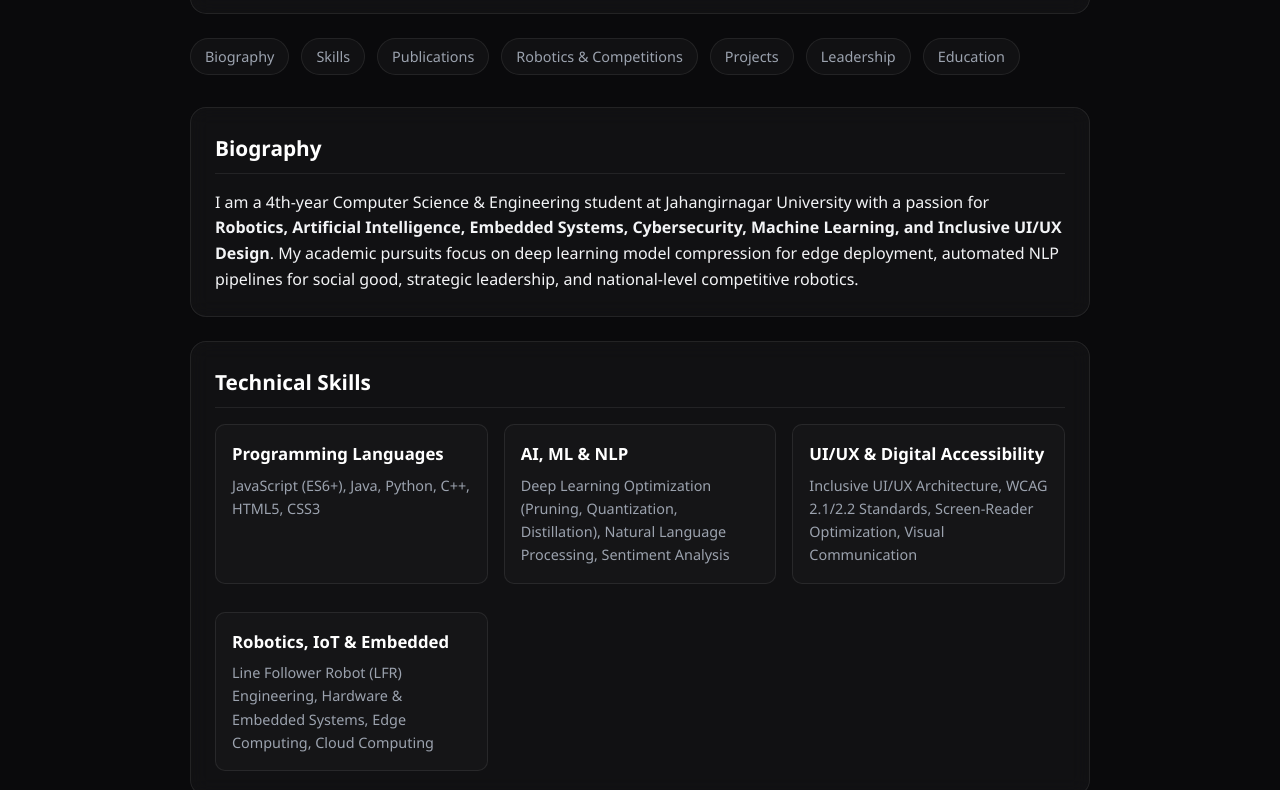
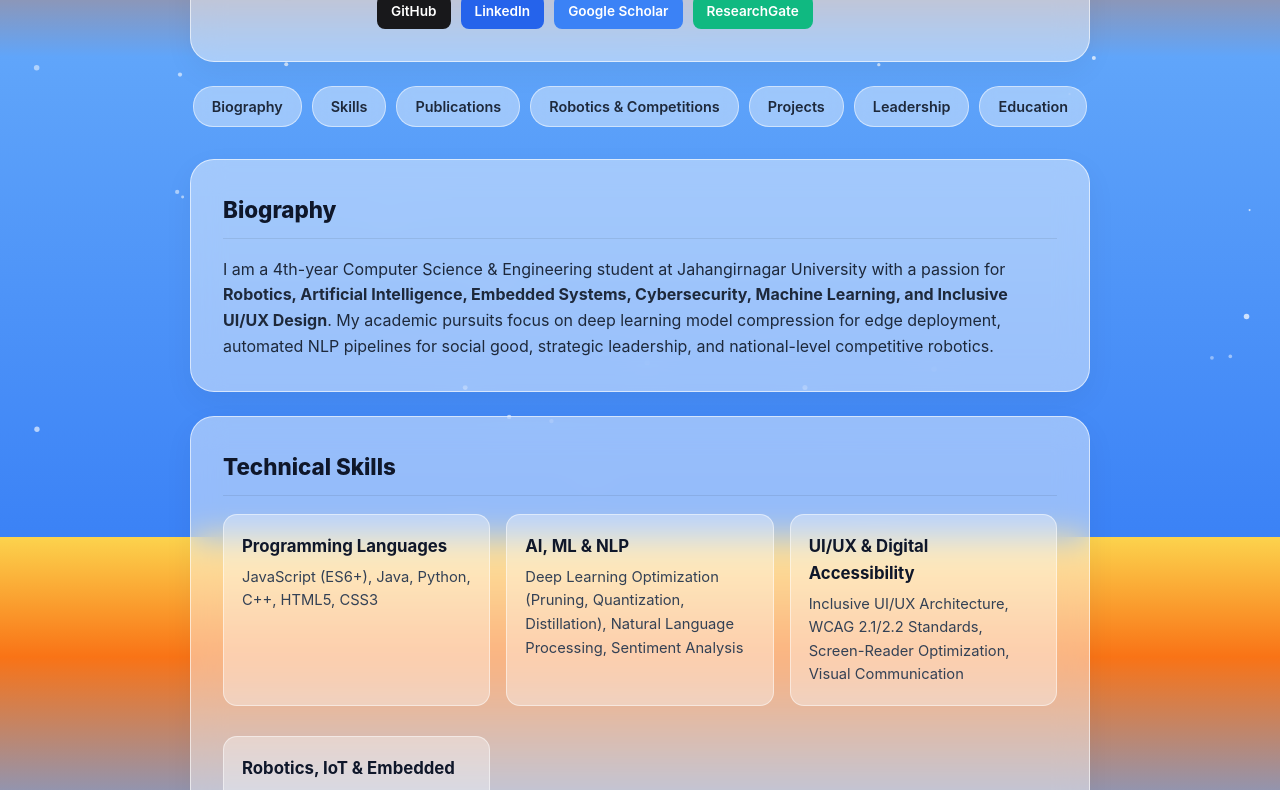
Before and after one commit to MTNusaiba/MTNusaiba.github.io, a plain HTML site: page index.html in a window 1280 px wide. Shown: the part 263-1053 px from the top of the page. Drawn offline with Linux system fonts and the light colour scheme.

Commit message:
Refactor index.html with new styling and structure

```diff
--- a/index.html
+++ b/index.html
@@ -5,18 +5,6 @@
   <meta name="viewport" content="width=device-width, initial-scale=1.0">
   <title>Maimuna Tasnim Nusaiba - Portfolio</title>
   <style>
-    :root {
-      --bg: #0a0a0c;
-      --card-bg: rgba(255, 255, 255, 0.03);
-      --border: rgba(255, 255, 255, 0.08);
-      --accent: #6366f1;
-      --accent-glow: rgba(99, 102, 241, 0.25);
-      --text: #f3f4f6;
-      --text-muted: #9ca3af;
-      /* Font stack reverted to the original dynamic style you prefer */
-      --font-stack: 'Segoe UI', -apple-system, BlinkMacSystemFont, 'San Francisco', 'Roboto', 'Noto Sans', 'Oxygen', 'Ubuntu', 'Cantarell', 'Helvetica Neue', sans-serif;
-    }
-
     * {
       box-sizing: border-box;
       margin: 0;
@@ -24,11 +12,14 @@
     }
 
     body {
-      background-color: var(--bg);
-      color: var(--text);
-      font-family: var(--font-stack);
+      margin: 0;
+      font-family: -apple-system, BlinkMacSystemFont, "Segoe UI", Roboto, "Helvetica Neue", Arial, sans-serif;
+      background: linear-gradient(180deg, #fcd34d 0%, #f97316 15%, #60a5fa 40%, #3b82f6 100%);
+      background-attachment: fixed;
+      color: #1e293b;
       line-height: 1.6;
-      padding: 20px;
+      min-height: 100vh;
+      padding: 40px 20px;
     }
 
     canvas#bg-canvas {
@@ -37,24 +28,29 @@
       left: 0;
       width: 100vw;
       height: 100vh;
-      z-index: -1;
+      z-index: 0;
       pointer-events: none;
     }
 
     .container {
+      position: relative;
+      z-index: 1;
       max-width: 900px;
       margin: 0 auto;
     }
 
+    /* Profile Header Styling */
     .profile-header {
       display: flex;
       gap: 24px;
       align-items: center;
-      background: var(--card-bg);
-      border: 1px solid var(--border);
-      border-radius: 16px;
-      padding: 24px;
-      backdrop-filter: blur(10px);
+      background: rgba(255, 255, 255, 0.45);
+      border: 1px solid rgba(255, 255, 255, 0.6);
+      border-radius: 24px;
+      padding: 32px;
+      backdrop-filter: blur(16px);
+      -webkit-backdrop-filter: blur(16px);
+      box-shadow: 0 10px 30px rgba(0, 0, 0, 0.05);
       margin-bottom: 24px;
     }
 
@@ -63,111 +59,125 @@
       height: 130px;
       border-radius: 50%;
       object-fit: cover;
-      border: 2px solid var(--accent);
-      box-shadow: 0 0 15px var(--accent-glow);
+      border: 3px solid #ffffff;
+      box-shadow: 0 4px 14px rgba(0, 0, 0, 0.15);
+      flex-shrink: 0;
     }
 
     .profile-info h1 {
-      font-size: 1.8rem;
-      font-weight: 700;
-      color: #ffffff;
+      font-size: 2rem;
+      font-weight: 800;
+      color: #0f172a;
       margin-bottom: 4px;
     }
 
     .profile-info p {
-      color: var(--text-muted);
+      color: #334155;
       font-size: 0.95rem;
     }
 
     .domain-tag {
       display: inline-block;
-      margin-top: 8px;
-      padding: 4px 12px;
-      background: rgba(99, 102, 241, 0.15);
-      border: 1px solid var(--accent);
-      color: #a5b4fc;
+      margin-top: 10px;
+      padding: 6px 16px;
+      background: #4f46e5;
+      color: #ffffff;
       border-radius: 20px;
       font-size: 0.82rem;
       font-weight: 600;
+      box-shadow: 0 2px 8px rgba(79, 70, 229, 0.3);
     }
 
+    /* Social Link Buttons */
     .links {
       display: flex;
-      gap: 12px;
-      margin-top: 12px;
+      gap: 10px;
+      margin-top: 14px;
       flex-wrap: wrap;
     }
 
     .links a {
-      color: var(--text);
+      color: #ffffff;
       text-decoration: none;
-      font-size: 0.88rem;
-      padding: 4px 10px;
-      background: rgba(255, 255, 255, 0.05);
-      border: 1px solid var(--border);
-      border-radius: 6px;
-      transition: all 0.2s;
+      font-size: 0.85rem;
+      font-weight: 600;
+      padding: 6px 14px;
+      border-radius: 8px;
+      transition: transform 0.2s, opacity 0.2s;
     }
 
     .links a:hover {
-      border-color: var(--accent);
-      color: #a5b4fc;
+      transform: translateY(-2px);
+      opacity: 0.9;
     }
 
+    .btn-github { background-color: #18181b; }
+    .btn-linkedin { background-color: #2563eb; }
+    .btn-scholar { background-color: #3b82f6; }
+    .btn-researchgate { background-color: #10b981; }
+
+    /* Nav Bar Styling */
     nav {
       display: flex;
-      gap: 12px;
+      gap: 10px;
       overflow-x: auto;
       padding-bottom: 8px;
       margin-bottom: 24px;
+      justify-content: center;
     }
 
     nav a {
-      color: var(--text-muted);
+      color: #1e293b;
       text-decoration: none;
       font-size: 0.9rem;
+      font-weight: 600;
       white-space: nowrap;
-      padding: 6px 14px;
-      background: var(--card-bg);
-      border: 1px solid var(--border);
+      padding: 8px 18px;
+      background: rgba(255, 255, 255, 0.4);
+      border: 1px solid rgba(255, 255, 255, 0.5);
       border-radius: 20px;
+      backdrop-filter: blur(8px);
       transition: all 0.2s;
     }
 
     nav a:hover {
-      color: var(--text);
-      border-color: var(--accent);
+      background: rgba(255, 255, 255, 0.7);
+      transform: translateY(-1px);
     }
 
+    /* Sections and Glass Cards */
     section {
-      background: var(--card-bg);
-      border: 1px solid var(--border);
-      border-radius: 16px;
-      padding: 24px;
-      backdrop-filter: blur(10px);
+      background: rgba(255, 255, 255, 0.45);
+      border: 1px solid rgba(255, 255, 255, 0.6);
+      border-radius: 24px;
+      padding: 32px;
+      backdrop-filter: blur(16px);
+      -webkit-backdrop-filter: blur(16px);
+      box-shadow: 0 10px 30px rgba(0, 0, 0, 0.05);
       margin-bottom: 24px;
     }
 
     section h2 {
-      font-size: 1.3rem;
-      margin-bottom: 16px;
-      border-bottom: 1px solid var(--border);
-      padding-bottom: 8px;
-      color: #ffffff;
+      font-size: 1.4rem;
+      font-weight: 800;
+      margin-bottom: 18px;
+      border-bottom: 1px solid rgba(0, 0, 0, 0.08);
+      padding-bottom: 10px;
+      color: #0f172a;
     }
 
     .grid-2 {
       display: grid;
-      grid-template-columns: repeat(auto-fit, minmax(250px, 1fr));
+      grid-template-columns: repeat(auto-fit, minmax(260px, 1fr));
       gap: 16px;
     }
 
     .card {
-      background: rgba(255, 255, 255, 0.02);
-      border: 1px solid var(--border);
-      padding: 16px;
-      border-radius: 10px;
-      margin-bottom: 12px;
+      background: rgba(255, 255, 255, 0.35);
+      border: 1px solid rgba(255, 255, 255, 0.5);
+      padding: 18px;
+      border-radius: 14px;
+      margin-bottom: 14px;
     }
 
     .card:last-child {
@@ -176,13 +186,14 @@
 
     .card h3 {
       font-size: 1.05rem;
-      color: #ffffff;
+      color: #0f172a;
+      font-weight: 700;
       margin-bottom: 6px;
     }
 
     .card p, .card ul {
-      font-size: 0.9rem;
-      color: var(--text-muted);
+      font-size: 0.92rem;
+      color: #334155;
     }
 
     .card ul {
@@ -193,32 +204,26 @@
     .badge {
       display: inline-block;
       font-size: 0.75rem;
-      padding: 2px 8px;
-      border-radius: 4px;
-      background: rgba(99, 102, 241, 0.2);
-      color: #a5b4fc;
+      padding: 3px 10px;
+      border-radius: 12px;
+      background: #e0e7ff;
+      color: #3730a3;
+      font-weight: 700;
       margin-left: 6px;
     }
 
     .highlight-card {
-      border-left: 3px solid var(--accent);
+      border-left: 4px solid #4f46e5;
+      background: rgba(255, 255, 255, 0.55);
     }
 
-    .code-box {
-      font-family: monospace;
-      background: rgba(0, 0, 0, 0.4);
-      padding: 2px 6px;
-      border-radius: 4px;
-      color: #a5b4fc;
-    }
-
-    @media (max-width: 600px) {
+    @media (max-width: 650px) {
       .profile-header {
         flex-direction: column;
         text-align: center;
       }
-      .links {
-        justify-content: center;
+      nav {
+        justify-content: flex-start;
       }
     }
   </style>
@@ -231,22 +236,21 @@
 
     <!-- Profile Header -->
     <header class="profile-header">
-      <!-- Image must be named image_2.png and uploaded to your GitHub repository -->
       <img alt="Maimuna Tasnim Nusaiba" class="profile-img" src="image_2.png" onerror="this.onerror=null; this.src='https://github.com/MTNusaiba.png';">
       <div class="profile-info">
         <h1>Maimuna Tasnim Nusaiba</h1>
         <p><strong>Department of Computer Science &amp; Engineering</strong>, Jahangirnagar University</p>
         <p>
           📍 Savar, Dhaka, Bangladesh | 📞 +8801750009402 (WhatsApp)<br>
-          ✉️ <a href="mailto:20220655000nusaiba@juniv.edu" style="color:#a5b4fc;">20220655000nusaiba@juniv.edu</a> | <a href="mailto:maimunajucse31@gmail.com" style="color:#a5b4fc;">maimunajucse31@gmail.com</a>
+          ✉️ <a href="mailto:20220655000nusaiba@juniv.edu" style="color:#1d4ed8;">20220655000nusaiba@juniv.edu</a> | <a href="mailto:maimunajucse31@gmail.com" style="color:#1d4ed8;">maimunajucse31@gmail.com</a>
         </p>
         <span class="domain-tag">∞ Domain Expansion: Unlimited Research</span>
 
         <div class="links">
-          <a href="https://github.com/MTNusaiba" target="_blank">GitHub</a>
-          <a href="https://www.linkedin.com/in/maimuna-tasnim-nusaiba-02b561377/" target="_blank">LinkedIn</a>
-          <a href="https://scholar.google.com/citations?user=1UvRDG0AAAAJ" target="_blank">Google Scholar</a>
-          <a href="https://www.researchgate.net/profile/Maimuna-Tasnim-Nusaiba" target="_blank">ResearchGate</a>
+          <a class="btn-github" href="https://github.com/MTNusaiba" target="_blank">GitHub</a>
+          <a class="btn-linkedin" href="https://www.linkedin.com/in/maimuna-tasnim-nusaiba-02b561377/" target="_blank">LinkedIn</a>
+          <a class="btn-scholar" href="https://scholar.google.com/citations?user=1UvRDG0AAAAJ" target="_blank">Google Scholar</a>
+          <a class="btn-researchgate" href="https://www.researchgate.net/profile/Maimuna-Tasnim-Nusaiba" target="_blank">ResearchGate</a>
         </div>
       </div>
     </header>
@@ -298,31 +302,31 @@
       <h2>Research Experience &amp; Publications</h2>
 
       <div class="card">
-        <a href="#" style="color:#ffffff; text-decoration:none; font-weight:600;">High-Tech Innovation and International Trade Policy: A Management Perspective</a>
+        <a href="#" style="color:#0f172a; text-decoration:none; font-weight:700;">High-Tech Innovation and International Trade Policy: A Management Perspective</a>
         <p>SS Shinwary, H Tasnim, <strong>MT Nusaiba</strong></p>
         <p><em>American Journal of Trade and Policy, 2026</em></p>
       </div>
 
       <div class="card">
-        <a href="#" style="color:#ffffff; text-decoration:none; font-weight:600;">Automated Robotic Pipelines for High-Throughput Tumor Genomic Screening and Diagnosis</a>
+        <a href="#" style="color:#0f172a; text-decoration:none; font-weight:700;">Automated Robotic Pipelines for High-Throughput Tumor Genomic Screening and Diagnosis</a>
         <p>K Rahman, <strong>MT Nusaiba</strong>, H Tasnim</p>
         <p><em>Robotics Xplore, 2025</em></p>
       </div>
 
       <div class="card">
-        <a href="#" style="color:#ffffff; text-decoration:none; font-weight:600;">AI and NLP in Social Good: Enhancing Emergency Response and Crisis Handling via Text Analytics</a>
+        <a href="#" style="color:#0f172a; text-decoration:none; font-weight:700;">AI and NLP in Social Good: Enhancing Emergency Response and Crisis Handling via Text Analytics</a>
         <p><strong>MT Nusaiba</strong>, K Devarapu, MA Jawad, H Tasnim</p>
         <p><em>NEXG AI Review of America, 2025</em></p>
       </div>
 
       <div class="card">
-        <h3 style="color:#ffffff;">Next-Generation AI for Breast and Prostate Cancer Diagnosis in Bangladesh</h3>
+        <h3>Next-Generation AI for Breast and Prostate Cancer Diagnosis in Bangladesh</h3>
         <p><strong>MT Nusaiba</strong> (Lead Researcher)</p>
         <p>Analyzing model pruning, quantization, and knowledge distillation to bridge execution disparities between deep learning architectures and edge hardware.</p>
       </div>
 
       <div class="card">
-        <h3 style="color:#ffffff;">Ethical Issues on Utilization of AI, Robotics and Automation Technologies</h3>
+        <h3>Ethical Issues on Utilization of AI, Robotics and Automation Technologies</h3>
         <p><strong>MT Nusaiba</strong> (Lead Researcher)</p>
         <p>Synthesizing multidisciplinary literature to establish framework relationships between machine learning deployments and digital governance.</p>
       </div>
@@ -349,9 +353,6 @@
         <p style="margin-top: 8px;">
           Appointed as Official Campus Ambassador for FastRoboX 1.0 — National Robotics &amp; Tech Carnival, representing Jahangirnagar University.
         </p>
-        <p style="margin-top: 6px;">
-          🎟️ <strong>Exclusive Referral Discount Code:</strong> <span class="code-box">FRA102672</span> (Use during registration for participant discounts).
-        </p>
       </div>
 
       <!-- Other Ambassador & Competition Roles -->
@@ -359,9 +360,9 @@
         <h3>Competitive Robotics &amp; Campus Roles</h3>
         <ul>
           <li><strong>Campus Ambassador:</strong> FIRSO 2026 (Fibonacci International Robot &amp; STEM Olympiad)</li>
-          <li><strong>Competitor (JU CSE Robotics Team - LFR):</strong> IUT Techathlon Nationals &amp; Rover Summit 2026</li>
-          <li><strong>Competitor (JU CSE Robotics Team - LFR):</strong> IUBAT Tech Fest</li>
-          <li><strong>Competitor (JU CSE Robotics Team - LFR):</strong> East-West University Telecommunication &amp; Robotics Fest</li>
+          <li><strong>Competitor (JU_Innovators - LFR):</strong> IUT Techathlon Nationals &amp; Rover Summit 2026</li>
+          <li><strong>Competitor (JU_Innovators - LFR):</strong> IUBAT Tech Fest</li>
+          <li><strong>Competitor (JU_Innovators - LFR):</strong> East-West University Telecommunication &amp; Robotics Fest</li>
         </ul>
       </div>
     </section>
@@ -403,5 +404,51 @@
 
   </div>
 
+  <script>
+    // Canvas background particle effect
+    const canvas = document.getElementById('bg-canvas');
+    const ctx = canvas.getContext('2d');
+    let width, height;
+    let particles = [];
+
+    function resize() {
+      width = canvas.width = window.innerWidth;
+      height = canvas.height = window.innerHeight;
+    }
+
+    window.addEventListener('resize', resize);
+    resize();
+
+    for (let i = 0; i < 40; i++) {
+      particles.push({
+        x: Math.random() * width,
+        y: Math.random() * height,
+        r: Math.random() * 2 + 1,
+        dx: (Math.random() - 0.5) * 0.5,
+        dy: (Math.random() - 0.5) * 0.5,
+        alpha: Math.random() * 0.5 + 0.3
+      });
+    }
+
+    function animate() {
+      ctx.clearRect(0, 0, width, height);
+      particles.forEach(p => {
+        p.x += p.dx;
+        p.y += p.dy;
+        if (p.x < 0) p.x = width;
+        if (p.x > width) p.x = 0;
+        if (p.y < 0) p.y = height;
+        if (p.y > height) p.y = 0;
+
+        ctx.beginPath();
+        ctx.arc(p.x, p.y, p.r, 0, Math.PI * 2);
+        ctx.fillStyle = `rgba(255, 255, 255, ${p.alpha})`;
+        ctx.fill();
+      });
+      requestAnimationFrame(animate);
+    }
+    animate();
+  </script>
+
 </body>
 </html>
```
